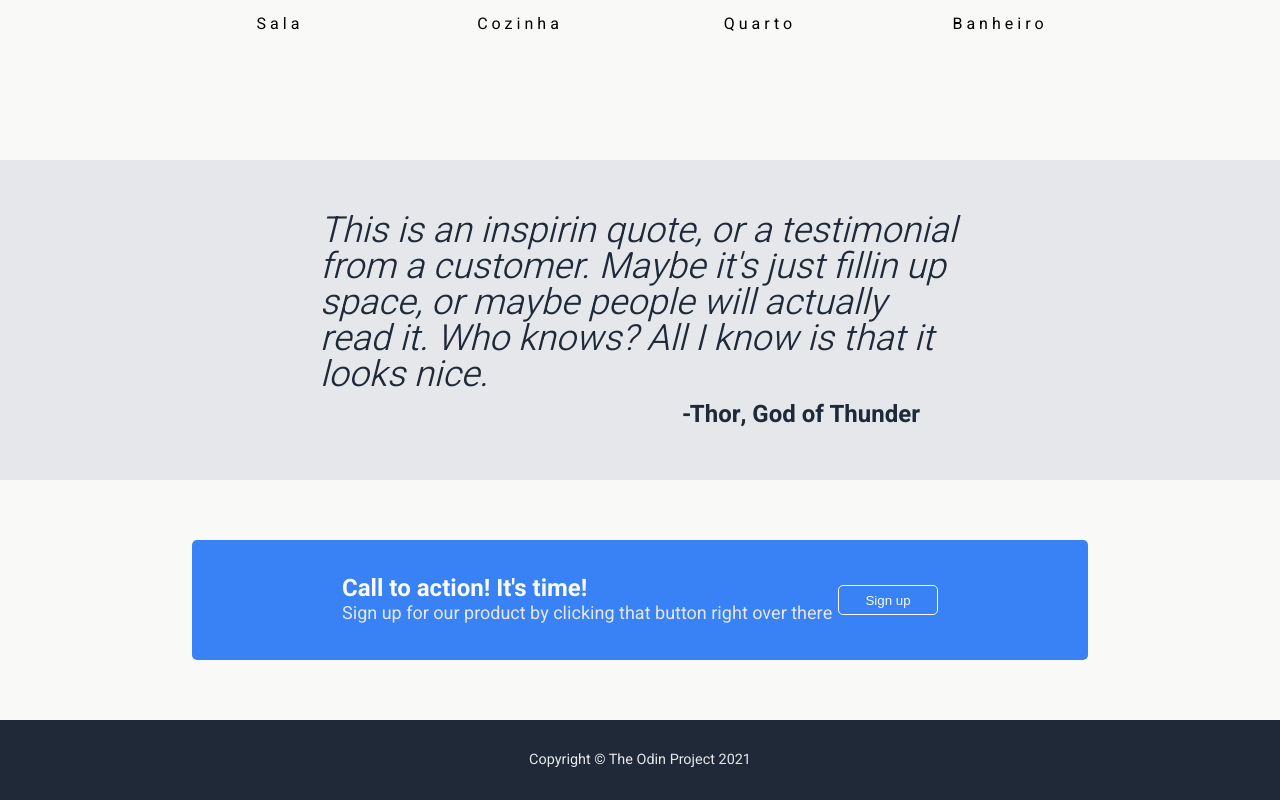
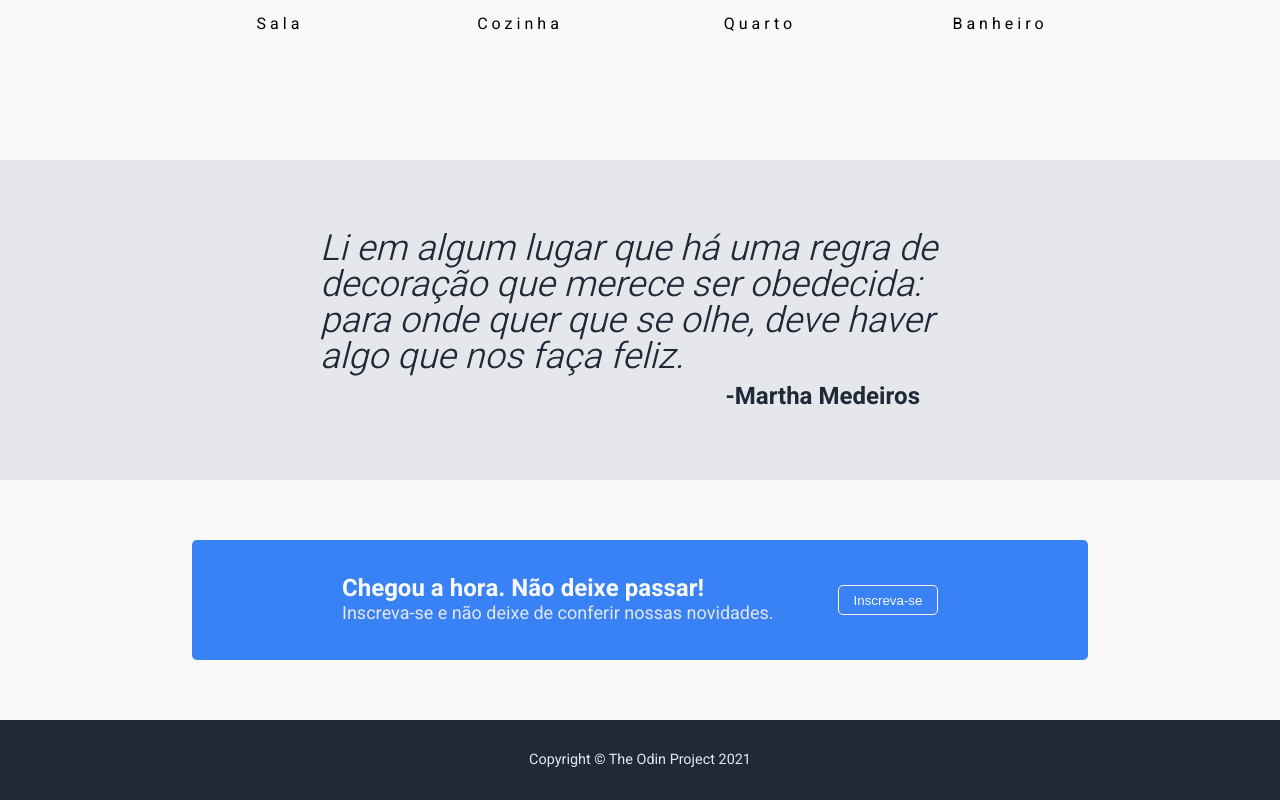
Before and after one commit to BrendoAires/LandingPage--Odin-Project, a plain HTML site: page index.html in a window 1280 px wide. Shown: the part 850-1650 px from the top of the page. Drawn offline with Linux system fonts and the light colour scheme.

Commit message:
Finalizado

```diff
--- a/css/style.scss
+++ b/css/style.scss
@@ -31,6 +31,7 @@ body{
 }
 img{
       width:40%;
+      border-radius: 2px;
 }
 header{
     background: var(--clr-1);
--- a/index.html
+++ b/index.html
@@ -50,22 +50,22 @@
             <section class="um flex container">
 
                 <div class="ex">
-                    <div class="img1"></div>
+                    <a href="#"><div class="img1"></div></a>
                     <span class="flex">Sala</span>
                 </div>
 
                 <div class="ex">
-                    <div class="img2"></div>
+                    <a href="#"><div class="img2"></div></a>
                     <span class="flex">Cozinha</span>
                 </div>
 
                 <div class="ex">
-                    <div class="img3"></div>
+                    <a href="#"> <div class="img3"></div></a>
                     <span class="flex">Quarto</span>
                 </div>
 
                 <div class="ex">
-                    <div class="img4"></div>
+                    <a href="#"><div class="img4"></div></a>
                     <span class="flex">Banheiro</span>
                 </div>
 
@@ -75,14 +75,12 @@
 
         <section class="dois flex">
             <div class="container flex">
-                <h1>This is an inspirin quote, or a testimonial
-                    from a customer. Maybe it's just fillin up
-                    space, or maybe people will actually read it.
-                    Who knows? All I know is that it looks nice.
+                <h1>Li em algum lugar que há uma regra de decoração que merece ser obedecida:
+                    para onde quer que se olhe, deve haver algo que nos faça feliz.
 
                 </h1>
 
-                <span class="flex">-Thor, God of Thunder</span>
+                <span class="flex">-Martha Medeiros</span>
             </div>
 
         </section>
@@ -90,12 +88,12 @@
         <section class="tres flex">
             <div class="container flex">
                 <div class="texto">
-                    <h4>Call to action! It's time!</h4>
-                    <p>Sign up for our product by clicking that button right over there</p>
+                    <h4>Chegou a hora. Não deixe passar!</h4>
+                    <p>Inscreva-se e não deixe de conferir nossas novidades.</p>
 
                 </div>
 
-                <button>Sign up</button>
+                <button>Inscreva-se</button>
             </div>
         </section>
     </main>
```
Also changed, not shown: css/style.css, 1 other file.
